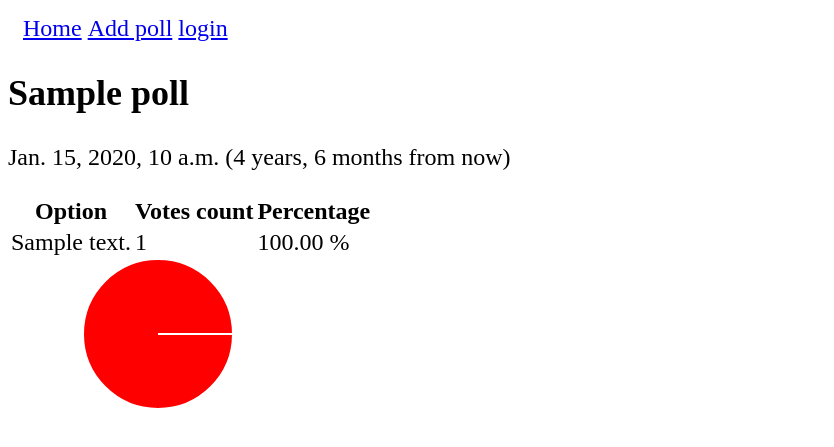
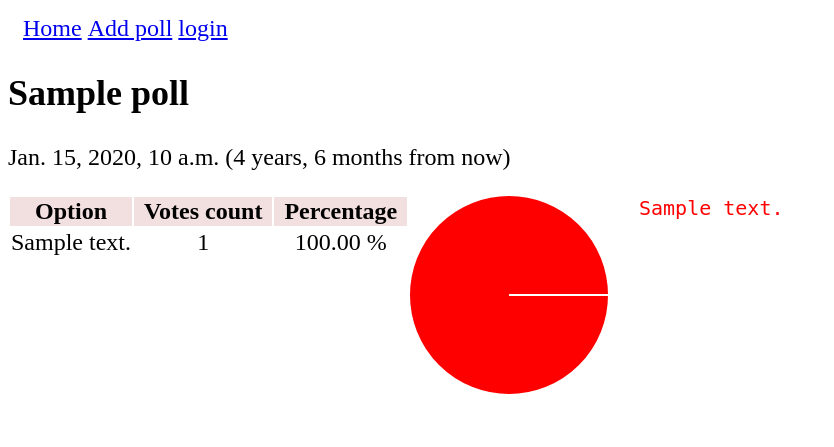
Before and after one commit to noobiept-other/poll, a Django app: page /poll/1/results in a window 1280 px wide. Shown: the top 447 px of the page, without its empty margins (0-834 px from the left). Run offline with Django 3.2, Linux system fonts and the light colour scheme; tables that the repository leaves empty hold one stand-in row (values such as "Sample post").

Commit message:
- position the pie chart next to the results table - add the same styling off the poll table to the results table - add a legend to the pie chart

```diff
--- a/static/css/style.css
+++ b/static/css/style.css
@@ -116,12 +116,12 @@ em
 
     /* Poll */
 
-#PollTable
+#PollTable, #ResultsTable
     {
     text-align: center;
     }
 
-#PollTable th
+#PollTable th, #ResultsTable th
     {
     background-color: rgba(165, 42, 42, 0.15);
     padding: 1px 10px;
@@ -137,3 +137,8 @@ em
     display: block;
     margin: 10px;
     }
+
+#ResultsTable
+    {
+    float: left;
+    }
--- a/static/js/results.js
+++ b/static/js/results.js
@@ -16,15 +16,23 @@ var total = 0;
 
 for (var a = 0 ; a < votesElements.length ; a++)
     {
-    var voteCount = votesElements[ a ].getAttribute( 'data-votes' );
+    var element = votesElements[ a ];
+    var voteCount = element.getAttribute( 'data-votes' );
     var voteNumber = parseInt( voteCount );
+    var optionName = element.previousElementSibling.innerHTML;
 
     total += voteNumber;
 
-    votes.push( voteNumber );
+    votes.push({
+            name: optionName,
+            count: voteNumber
+        });
     }
 
-drawChart( votes, total );
+if ( total !== 0 )
+    {
+    drawChart( votes, total );
+    }
 };
 
 
@@ -33,6 +41,9 @@ function drawChart( votes, total_votes )
 var centerX = CANVAS.width / 2;
 var centerY = CANVAS.height / 2;
 var radius;
+var fontSize = 20;
+var legendX = CANVAS.width - 170;
+var legendY = fontSize;
 
 if ( centerX < centerY )
     {
@@ -44,8 +55,18 @@ else
     radius = centerY;
     }
 
+    // have the chart starting at the left of the canvas (to give room for the legend)
+centerX = radius;
+
+
 var ctx = CANVAS.getContext( '2d' );
 
+   // set the font of the legend
+ctx.font = fontSize + 'px monospace';
+
+    // set the length/color of the line separating the different parts of the pie chart
+ctx.lineWidth = 2;
+ctx.strokeStyle = 'white';
 
 var startAngle = 0;
 
@@ -54,6 +75,9 @@ var colorsPosition = 0;
 
 for (var a = 0 ; a < votes.length ; a++)
     {
+    var vote = votes[ a ];
+
+        // get one of the colours
     var color = colors[ colorsPosition ];
 
     colorsPosition++;
@@ -63,7 +87,8 @@ for (var a = 0 ; a < votes.length ; a++)
         colorsPosition = 0;
         }
 
-    var percentage = votes[ a ] / total_votes;
+        // draw in the pie chart
+    var percentage = vote.count / total_votes;
     var endAngle = startAngle + percentage * Math.PI * 2;
 
     ctx.beginPath();
@@ -73,11 +98,17 @@ for (var a = 0 ; a < votes.length ; a++)
     ctx.closePath();
     ctx.fill();
 
-    ctx.lineWidth = 2;
-    ctx.strokeStyle = 'white';
+        // draw the separating line
     ctx.stroke();
 
+        // add to the legend
+    ctx.fillText( vote.name, legendX, legendY );
+
+        // advance the starting angle
     startAngle = endAngle;
+
+        // draw the next legend below the current one
+    legendY += fontSize;
     }
 }
 
--- a/templates/results.html
+++ b/templates/results.html
@@ -25,7 +25,7 @@
     {{ poll.date_created }} ({{ poll.date_created|naturaltime }})
 </p>
 
-<table>
+<table id="ResultsTable">
     <tr>
         <th>Option</th>
         <th>Votes count</th>
@@ -41,6 +41,6 @@
     {% endfor %}
 </table>
 
-<canvas id="Canvas"></canvas>
+<canvas id="Canvas" width="400" height="200"></canvas>
 
 {% endblock %}
```
